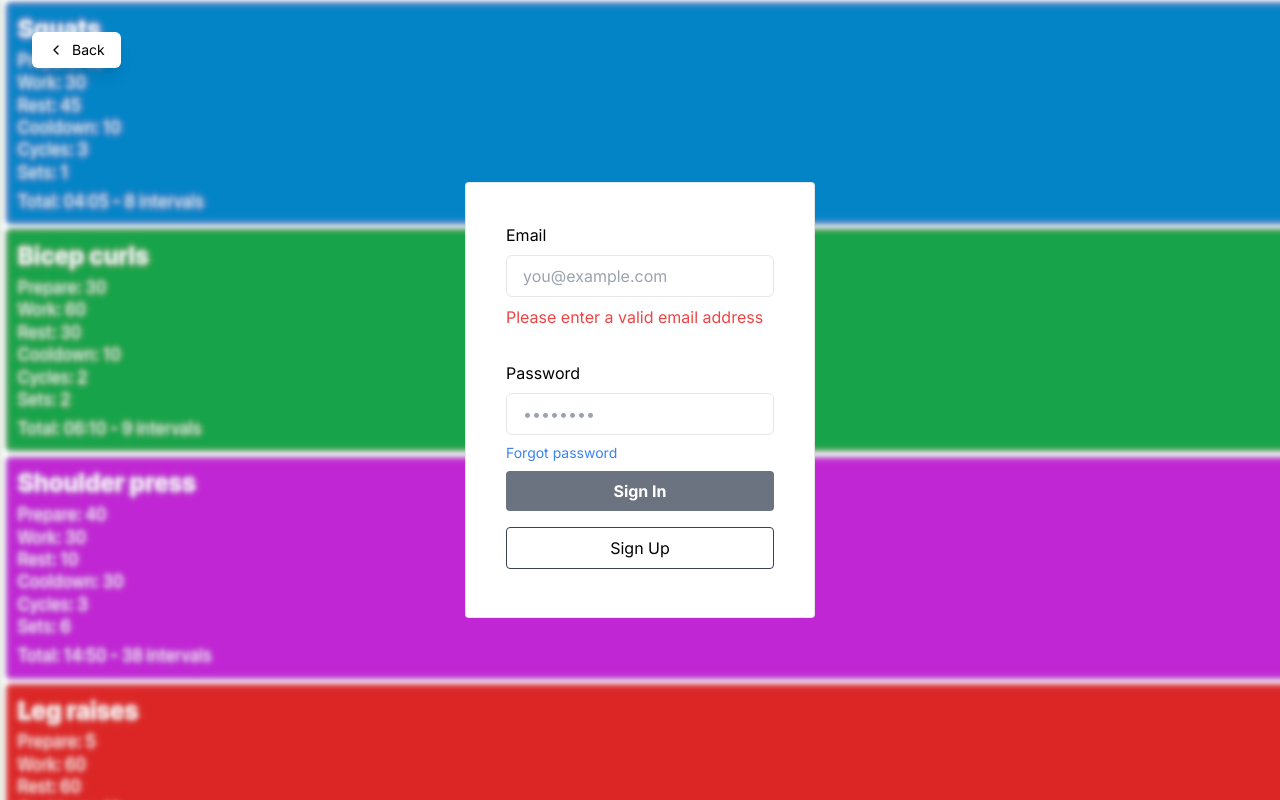
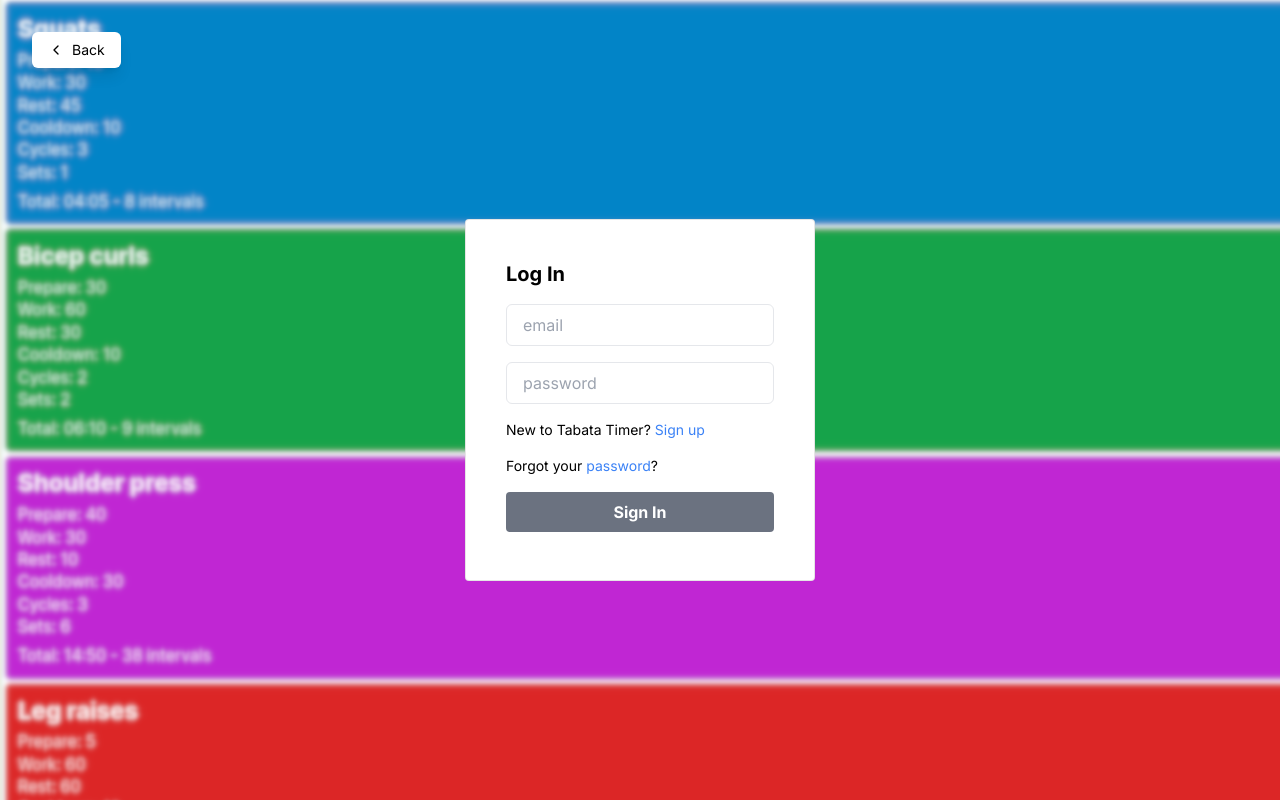
Before and after one commit to Lewisjohnward/tabata-timer, a Next.js app: page /login in a window 1280 px wide. Built offline with nearby package versions, Linux system fonts and the light colour scheme.

Commit message:
changed auth pages

```diff
--- a/src/app/auth/sign-up/route.ts
+++ b/src/app/auth/sign-up/route.ts
@@ -1,15 +1,15 @@
-import { createRouteHandlerClient } from '@supabase/auth-helpers-nextjs'
-import { cookies } from 'next/headers'
-import { NextResponse } from 'next/server'
+import { createRouteHandlerClient } from "@supabase/auth-helpers-nextjs";
+import { cookies } from "next/headers";
+import { NextResponse } from "next/server";
 
-export const dynamic = 'force-dynamic'
+export const dynamic = "force-dynamic";
 
 export async function POST(request: Request) {
-  const requestUrl = new URL(request.url)
-  const formData = await request.formData()
-  const email = String(formData.get('email'))
-  const password = String(formData.get('password'))
-  const supabase = createRouteHandlerClient({ cookies })
+  const requestUrl = new URL(request.url);
+  const formData = await request.formData();
+  const email = String(formData.get("email"));
+  const password = String(formData.get("password"));
+  const supabase = createRouteHandlerClient({ cookies });
 
   const { error } = await supabase.auth.signUp({
     email,
@@ -17,7 +17,7 @@ export async function POST(request: Request) {
     options: {
       emailRedirectTo: `${requestUrl.origin}/auth/callback`,
     },
-  })
+  });
 
   if (error) {
     return NextResponse.redirect(
@@ -26,14 +26,14 @@ export async function POST(request: Request) {
         // a 301 status is required to redirect from a POST to a GET route
         status: 301,
       }
-    )
+    );
   }
 
   return NextResponse.redirect(
-    `${requestUrl.origin}/login?message=Check email to continue sign in process`,
+    `${requestUrl.origin}/signup?message=Check email to continue sign up process`,
     {
       // a 301 status is required to redirect from a POST to a GET route
       status: 301,
     }
-  )
+  );
 }
--- /dev/null
+++ b/src/app/components/authLayout.tsx
@@ -0,0 +1,34 @@
+import { ReactNode } from "react";
+import Link from "next/link";
+
+const AuthLayout = ({ children }: { children: ReactNode }) => {
+  return (
+    <div className="relative h-screen flex justify-center items-center bg-[url('/background.png')]">
+      <Link
+        href="/"
+        className="absolute left-8 top-8 py-2 px-4 bg-white shadow-lg rounded-md no-underline text-foreground bg-btn-background hover:bg-btn-background-hover flex items-center group text-sm"
+      >
+        <svg
+          xmlns="http://www.w3.org/2000/svg"
+          width="24"
+          height="24"
+          viewBox="0 0 24 24"
+          fill="none"
+          stroke="currentColor"
+          strokeWidth="2"
+          strokeLinecap="round"
+          strokeLinejoin="round"
+          className="mr-2 h-4 w-4 transition-transform group-hover:-translate-x-1"
+        >
+          <polyline points="15 18 9 12 15 6" />
+        </svg>{" "}
+        Back
+      </Link>
+      <div className="relative max-w-sm bg-white border border-black/10 px-6 md:px-10 py-10 rounded">
+        {children}
+      </div>
+    </div>
+  );
+};
+
+export default AuthLayout;
--- /dev/null
+++ b/src/app/components/backButton.tsx
@@ -0,0 +1,14 @@
+import { BiArrowBack } from "@/misc/icons";
+import Link from "next/link";
+const BackButton = () => {
+  return (
+    <Link
+      href="/login"
+      className="absolute top-2 left-2 text-xl p-2 hover:bg-gray-200 rounded-full"
+    >
+      <BiArrowBack />
+    </Link>
+  );
+};
+
+export default BackButton;
--- a/src/app/forgotpassword/page.tsx
+++ b/src/app/forgotpassword/page.tsx
@@ -1,9 +1,38 @@
-const Page = () => {
+import AuthLayout from "@/components/authLayout";
+import BackButton from "@/components/backButton";
+
+const ForgotPassword = () => {
   return (
-    <div>
-      <div>forgot password</div>
-    </div>
+    <AuthLayout>
+      <BackButton />
+      <h1 className="text-xl font-bold my-4 ">Reset your password</h1>
+
+      <p className="text-sm mb-4">
+        Tell us the email address associated with your Tabata Timer account, and
+        we’ll send you an email with a link to reset your password.
+      </p>
+      <form
+        className="flex-1 flex flex-col w-full justify-center gap-4 text-foreground [&>input]:outline-none"
+        action="/auth/sign-in"
+        method="post"
+      >
+        <input
+          className="rounded-md px-4 py-2 border"
+          id="email"
+          name="email"
+          placeholder="email"
+          pattern=".+@.+\.com"
+          required
+        />
+        <button
+          formAction="/auth/sign-up"
+          className="bg-gray-500 rounded px-4 py-2 text-white mb-2 hover:bg-gray-500 font-bold"
+        >
+          Reset password
+        </button>
+      </form>
+    </AuthLayout>
   );
 };
 
-export default Page;
+export default ForgotPassword;
--- a/src/app/login/page.tsx
+++ b/src/app/login/page.tsx
@@ -1,79 +1,55 @@
 import Link from "next/link";
 import Messages from "./messages";
+import AuthLayout from "@/components/authLayout";
 
 export default function Login() {
   return (
-    <div className="h-screen flex justify-center items-center bg-[url('/background.png')]">
-      <div className="bg-white border border-black/10 px-6 md:px-10 py-10 rounded">
-        <Link
-          href="/"
-          className="absolute left-8 top-8 py-2 px-4 bg-white shadow-lg rounded-md no-underline text-foreground bg-btn-background hover:bg-btn-background-hover flex items-center group text-sm"
-        >
-          <svg
-            xmlns="http://www.w3.org/2000/svg"
-            width="24"
-            height="24"
-            viewBox="0 0 24 24"
-            fill="none"
-            stroke="currentColor"
-            strokeWidth="2"
-            strokeLinecap="round"
-            strokeLinejoin="round"
-            className="mr-2 h-4 w-4 transition-transform group-hover:-translate-x-1"
-          >
-            <polyline points="15 18 9 12 15 6" />
-          </svg>{" "}
-          Back
-        </Link>
-
+    <AuthLayout>
       <form
-          className="flex-1 flex flex-col w-full justify-center gap-2 text-foreground"
+        className="flex-1 flex flex-col w-full justify-center gap-4 text-foreground [&>input]:outline-none"
         action="/auth/sign-in"
         method="post"
       >
-          <label className="text-md" htmlFor="email">
-            Email
-          </label>
+        <h1 className="text-xl font-bold">Log In</h1>
         <input
           className="rounded-md px-4 py-2 border"
           id="email"
           name="email"
-            placeholder="you@example.com"
-            pattern=".+@globex\.com"
+          placeholder="email"
+          pattern=".+@.+\.com"
           required
         />
-          <p className="text-red-500 mb-6">
-            Please enter a valid email address
-          </p>
-          <label className="text-md" htmlFor="password">
-            Password
-          </label>
         <input
           className="rounded-md px-4 py-2 border"
           id="password"
           type="password"
           name="password"
-            placeholder="••••••••"
+          placeholder="password"
           required
         />
+        <div className="space-y-4">
+          <div className="flex">
+            <p className="text-sm pr-1">New to Tabata Timer?</p>
+            <Link href="/signup" className="text-blue-500 text-sm">
+              Sign up
+            </Link>
+          </div>
+          <div className="flex">
+            <p className="text-sm pr-1">Forgot your</p>
             <Link
               href="/forgotpassword"
               className="text-blue-500 text-sm hover:underline"
             >
-            Forgot password
+              password
             </Link>
+            <p className="text-sm pr-1">?</p>
+          </div>
+        </div>
         <button className="bg-gray-500 rounded px-4 py-2 text-white mb-2 hover:bg-gray-500 font-bold">
           Sign In
         </button>
-          <button
-            formAction="/auth/sign-up"
-            className="border border-gray-700 rounded px-4 py-2 text-black mb-2"
-          >
-            Sign Up
-          </button>
         <Messages />
       </form>
-      </div>
-    </div>
+    </AuthLayout>
   );
 }
--- /dev/null
+++ b/src/app/signup/page.tsx
@@ -0,0 +1,48 @@
+"use client";
+import AuthLayout from "@/components/authLayout";
+import BackButton from "@/components/backButton";
+import { useSearchParams } from "next/navigation";
+
+const Signup = () => {
+  const searchParams = useSearchParams();
+  const error = searchParams.get("error");
+  const message = searchParams.get("message");
+  return (
+    <AuthLayout>
+      <BackButton />
+      <h1 className="text-xl font-bold mt-4 mb-8">Sign up</h1>
+      <form
+        className="flex-1 flex flex-col w-full justify-center gap-4 text-foreground [&>input]:outline-none"
+        action="/auth/sign-up"
+        method="post"
+      >
+        <input
+          className="rounded-md px-4 py-2 border"
+          id="email"
+          name="email"
+          placeholder="email"
+          pattern=".+@.+\..+"
+          required
+        />
+        <input
+          className="rounded-md px-4 py-2 border"
+          id="password"
+          type="password"
+          name="password"
+          placeholder="password"
+          required
+        />
+        <button className="bg-gray-500 rounded px-4 py-2 text-white mb-2 hover:bg-gray-500 font-bold">
+          Sign up
+        </button>
+      </form>
+      {message && (
+        <p className="mt-4 p-4 bg-neutral-900 text-neutral-300 text-center">
+          {message}
+        </p>
+      )}
+    </AuthLayout>
+  );
+};
+
+export default Signup;
```
Lines whose indentation alone changed are shown as unchanged.
